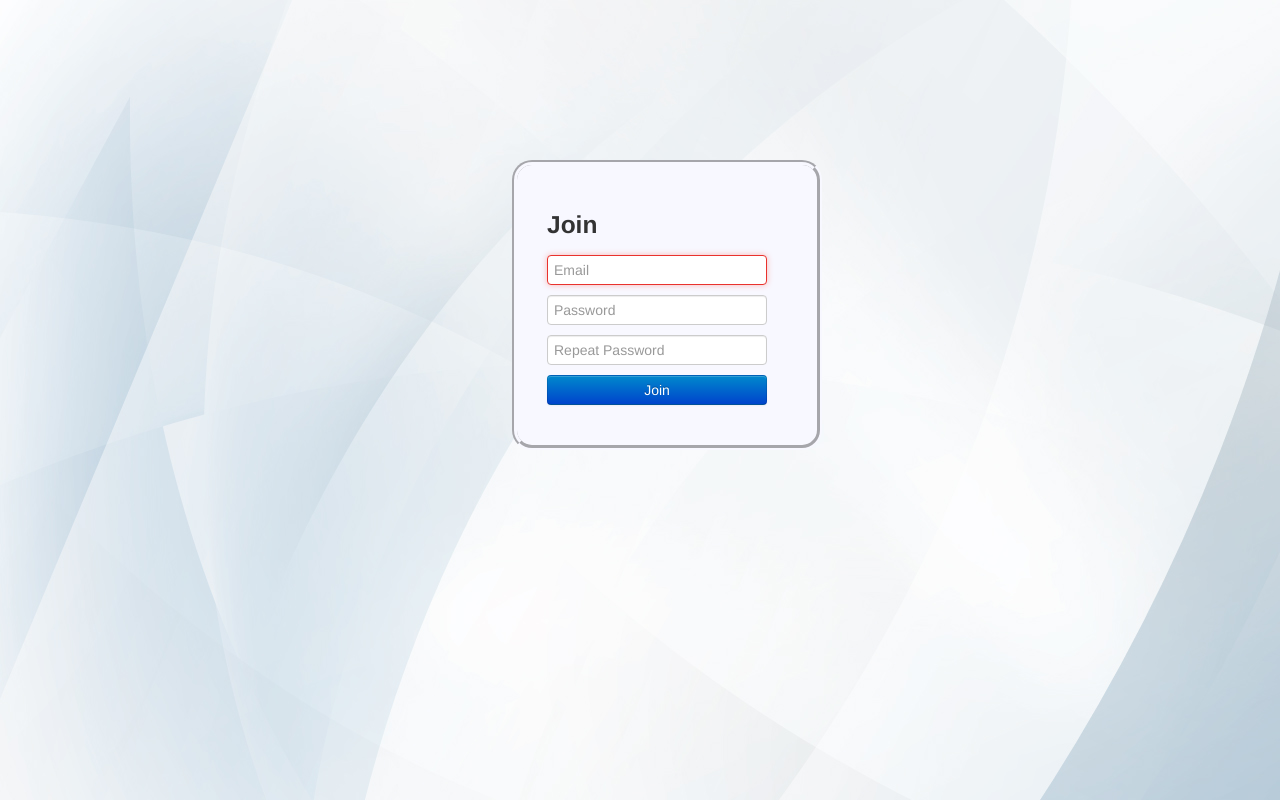
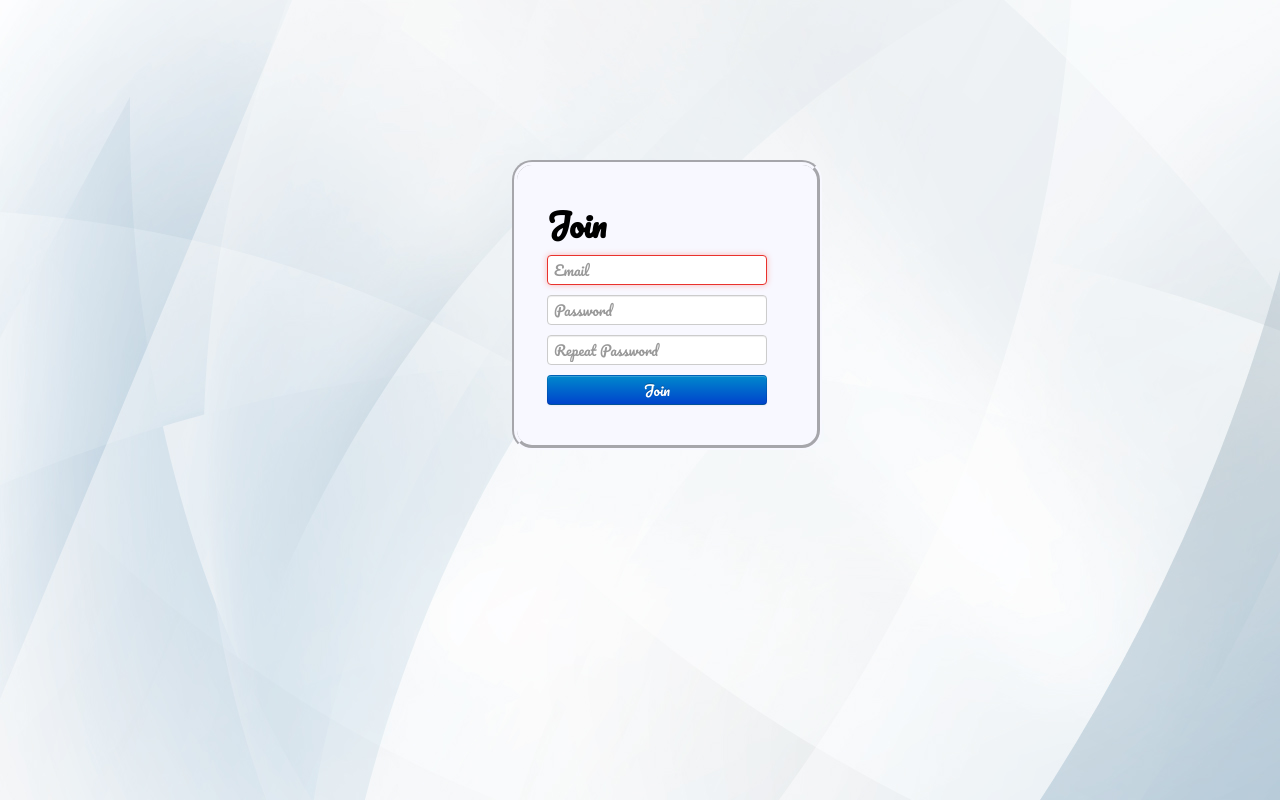
Before and after one commit to Paramveerkaur/Instaclone, a website: page client/view/join.html in a window 1280 px wide. Drawn offline with Linux system fonts and the light colour scheme; files that its build step writes are made by us from their sources; files whose address does not match are found by name.

Commit message:
font updates

```diff
--- a/client/css/headerstyle.css
+++ b/client/css/headerstyle.css
@@ -1,3 +1,6 @@
+@import url('https://fonts.googleapis.com/css?family=Dancing+Script');
+@import url('https://fonts.googleapis.com/css?family=Pacifico');
+
 body
 {
   background-color: #f0f0f0;
@@ -86,3 +89,13 @@ body
       height:40px;
       margin-left:20px;
   }
+
+ .fontcolor{
+     font-family:'Pacifico',cursive;
+     color: #000000;
+ }
+
+.submitbutton{
+     font-family:'Pacifico',cursive;
+
+ }
--- a/client/view/join.html
+++ b/client/view/join.html
@@ -51,21 +51,21 @@
     <div class="centerContainer">
         <div class="row">
             <div class="col-sm-6 col-sm-offset-3">
-                <h3>Join</h3>
+                <h2 class="fontcolor">Join</h2>
 
                 <div class="form-group">
-                    <input id="email" type="text" name="email" class="form-control" placeholder="Email" required autofocus/>
+                    <input id="email" type="text" name="email" class="form-control fontcolor" placeholder="Email" required autofocus/>
                    </div>
 
                     <div class="form-group">
-                    <input id="password" type="password" name="password" class="form-control" placeholder="Password" required/>
+                    <input id="password" type="password" name="password" class="form-control fontcolor" placeholder="Password" required/>
                </div>
 
                <div class="form-group">
-                    <input id="repeat_password" type="password" name="repeat_password" class="form-control" placeholder="Repeat Password" required/>
+                    <input id="repeat_password" type="password" name="repeat_password" class="form-control fontcolor" placeholder="Repeat Password" required/>
                </div>
                <div class ="form-group">
-                   <button class="btn btn-lg btn-primary btn-block" onclick="handleJoinAttempt()">Join</button>
+                   <button class="btn btn-lg btn-primary btn-block submitbutton" onclick="handleJoinAttempt()">Join</button>
                </div>
                <p id="error"></p>
                 </div>
```
Also changed, not shown: client/view/passwordreset.html (+5 -5 lines), client/view/signin.html (+4 -4 lines), 1 other file.
